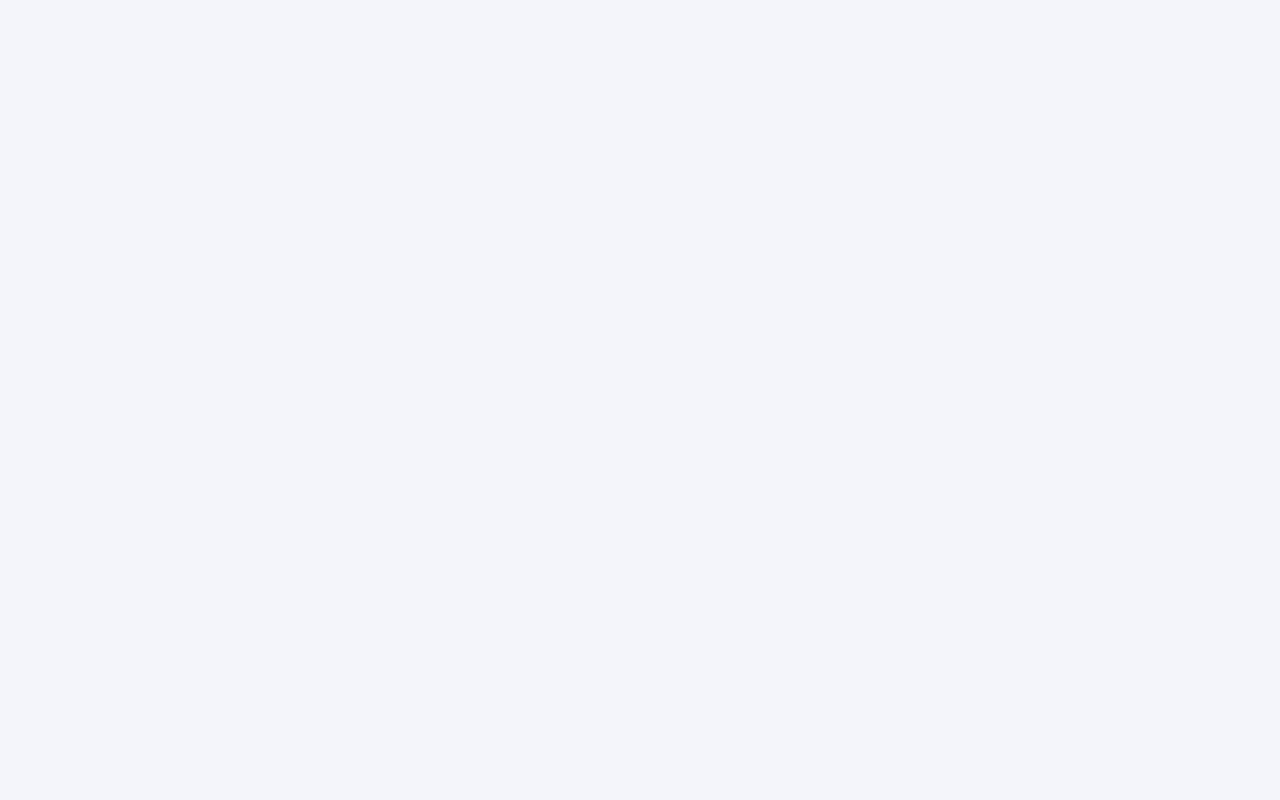
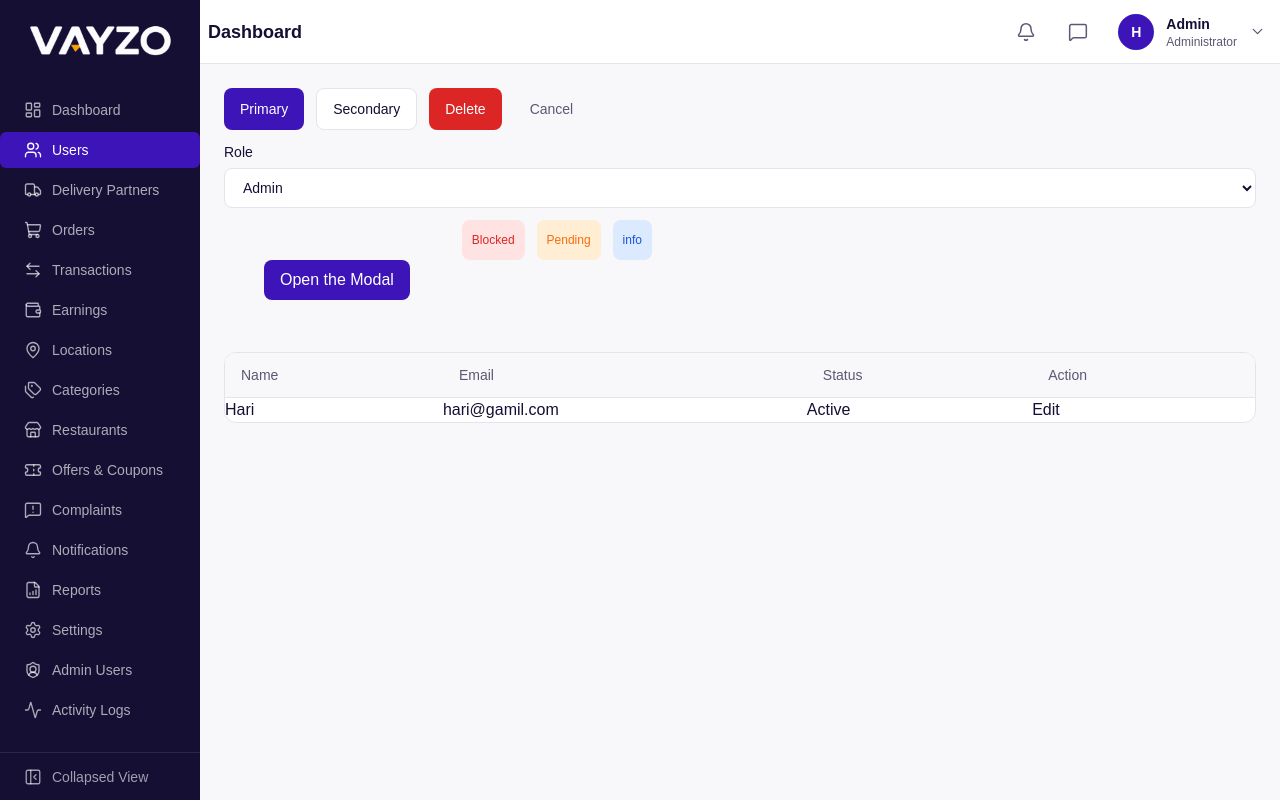
Before and after one commit to haripriyan-N/Vayzo_Project, a React (Vite) app: page /admin/Users in a window 1280 px wide. Before the commit this address had no page. Built offline with nearby package versions, Linux system fonts and the light colour scheme.

Commit message:
feat: implement application shell components and initial styling

```diff
--- a/src/App.jsx
+++ b/src/App.jsx
@@ -38,49 +38,50 @@ function App() {
         <Route path="/forgetpassword" element={<ForgetPassword />} />
 
         <Route path="/admin" element={<AdminLayout />}>
+          <Route path="dashboard" element={<Dashboard />} />
           <Route
-            path="dashboard"
-            element={<Dashboard />}
-            // <div className="flex flex-wrap gap-3 p-6">
-            //   <Button>Primary</Button>
-            //   <Button variant="secondary">Secondary</Button>
-            //   <Button variant="danger">Delete</Button>
-            //   <Button variant="ghost">Cancel</Button>
-            //   <Select id="role" label="Role">
-            //     <option value="admin">Admin</option>
-            //     <option value="manager">Manager</option>
-            //     <option value="staff">Staff</option>
-            //   </Select>
-            //   <div className="p-10">
-            //     <button
-            //       type="button"
-            //       onClick={() => setIsModalOpen(true)}
-            //       className="rounded-lg bg-primary px-4 py-2 text-white"
-            //       children={"Open the Modal"}
-            //     ></button>
+            path="Users"
+            element={
+              <div className="flex flex-wrap gap-3 p-6">
+                <Button>Primary</Button>
+                <Button variant="secondary">Secondary</Button>
+                <Button variant="danger">Delete</Button>
+                <Button variant="ghost">Cancel</Button>
+                <Select id="role" label="Role">
+                  <option value="admin">Admin</option>
+                  <option value="manager">Manager</option>
+                  <option value="staff">Staff</option>
+                </Select>
+                <div className="p-10">
+                  <button
+                    type="button"
+                    onClick={() => setIsModalOpen(true)}
+                    className="rounded-lg bg-primary px-4 py-2 text-white"
+                    children={"Open the Modal"}
+                  ></button>
 
-            //     <Modal
-            //       isOpen={isModalOpen}
-            //       onClose={() => setIsModalOpen(false)}
-            //       title="Test Modal"
-            //     >
-            //       <p className="text-foreground">Modal is working!</p>
-            //     </Modal>
-            //   </div>
+                  <Modal
+                    isOpen={isModalOpen}
+                    onClose={() => setIsModalOpen(false)}
+                    title="Test Modal"
+                  >
+                    <p className="text-foreground">Modal is working!</p>
+                  </Modal>
+                </div>
 
-            //   <Badge variant="danger" children={"Blocked"}></Badge>
-            //   <Badge variant="warning" children={"Pending"}></Badge>
-            //   <Badge variant="info" children={"info"}></Badge>
-            //   <Table headers={["Name", "Email", "Status", "Action"]}>
-            //     <tr>
-            //       <td children={users.Name}></td>
-            //       <td children={users.Email}></td>
-            //       <td children={users.Status}></td>
-            //       <td children={users.Action}></td>
-            //     </tr>
-            //   </Table>
-            // </div>
-            // }
+                <Badge variant="danger" children={"Blocked"}></Badge>
+                <Badge variant="warning" children={"Pending"}></Badge>
+                <Badge variant="info" children={"info"}></Badge>
+                <Table headers={["Name", "Email", "Status", "Action"]}>
+                  <tr>
+                    <td children={users.Name}></td>
+                    <td children={users.Email}></td>
+                    <td children={users.Status}></td>
+                    <td children={users.Action}></td>
+                  </tr>
+                </Table>
+              </div>
+            }
           />
         </Route>
       </Routes>
--- a/src/components/layout/Header.jsx
+++ b/src/components/layout/Header.jsx
@@ -1,18 +1,33 @@
-import { Menu } from "lucide-react";
+import { Menu, Bell, MessageSquare, ChevronDown } from "lucide-react";
+import { useState } from "react";
+import { useLocation } from "react-router-dom";
+import { navigationItems } from "../../constants/navigation";
 function Header({ onMenuClick }) {
+  const location = useLocation();
+
+  const currentPage = navigationItems.find(
+    (item) => item.path === location.pathname,
+  );
+
+  const pageTitle = currentPage?.label || "Dashboard";
+  const [isProfileOpen, setIsProfileOpen] = useState(false);
   return (
-    <header className="flex h-16 items-center justify-between border-b border-border bg-surface px-4 sm:px-6">
+    <header className="flex h-16 items-center justify-between border-b border-border bg-surface lg:px-2">
       <button
         type="button"
         onClick={onMenuClick}
-        className="rounded-lg p-2 text-muted hover:bg-primary-light hover:text-primary lg:hidden"
+        className="rounded-lg px-1 text-muted hover:text-primary lg:hidden"
         aria-label="Open navigation"
       >
         <Menu size={25} strokeWidth={2.8} />
       </button>
 
-      <div className="hidden sm:block">
-        <p className="text-sm text-muted">Welcome back</p>
+      <div>
+        <p className="text-lg font-semibold text-foreground">{pageTitle}</p>
+
+        {pageTitle !== "Dashboard" && (
+          <p className="text-xs text-muted">Dashboard &gt; {pageTitle}</p>
+        )}
       </div>
 
       <div className="ml-auto flex items-center gap-3 sm:gap-4">
@@ -21,19 +36,68 @@ function Header({ onMenuClick }) {
           className="rounded-lg p-2 text-muted transition hover:bg-primary-light hover:text-primary"
           aria-label="Notifications"
         >
-          🔔
+          <Bell size={20} strokeWidth={1.8} />
+        </button>
+        <button
+          type="button"
+          className="rounded-lg p-2 text-muted transition hover:bg-primary-light hover:text-primary"
+          aria-label="Messages"
+        >
+          <MessageSquare size={20} strokeWidth={1.8} />
         </button>
 
-        <div className="flex items-center gap-3">
-          <div className="flex h-9 w-9 items-center justify-center rounded-full bg-primary text-sm font-semibold text-white">
-            H
-          </div>
+        <div className="relative">
+          <button
+            type="button"
+            onClick={() => setIsProfileOpen((prev) => !prev)}
+            className="flex items-center gap-3 rounded-lg p-1.5 transition hover:bg-primary-light"
+            aria-label="Open profile menu"
+          >
+            <div className="flex h-9 w-9 items-center justify-center rounded-full bg-primary text-sm font-semibold text-white">
+              H
+            </div>
 
-          <div className="hidden sm:block">
-            <p className="text-sm font-semibold text-foreground">Admin</p>
+            <div className="hidden text-left sm:block">
+              <p className="text-sm font-semibold text-foreground">Admin</p>
+              <p className="text-xs text-muted">Administrator</p>
+            </div>
 
-            <p className="text-xs text-muted">Administrator</p>
-          </div>
+            <ChevronDown
+              size={17}
+              strokeWidth={1.8}
+              className={[
+                "hidden text-muted transition-transform duration-200 sm:block",
+                isProfileOpen ? "rotate-180" : "",
+              ].join(" ")}
+            />
+          </button>
+
+          {isProfileOpen && (
+            <div className="absolute right-0 top-full z-50 mt-2 w-48 rounded-lg border border-border bg-surface p-1 shadow-lg">
+              <button
+                type="button"
+                className="flex w-full items-center rounded-md px-3 py-2 text-sm text-foreground hover:bg-primary-light hover:text-primary"
+              >
+                Profile
+              </button>
+
+              <button
+                type="button"
+                className="flex w-full items-center rounded-md px-3 py-2 text-sm text-foreground hover:bg-primary-light hover:text-primary"
+              >
+                Settings
+              </button>
+
+              <div className="my-1 border-t border-border" />
+
+              <button
+                type="button"
+                className="flex w-full items-center rounded-md px-3 py-2 text-sm text-danger hover:bg-primary-light"
+              >
+                Sign out
+              </button>
+            </div>
+          )}
         </div>
       </div>
     </header>
--- a/src/components/layout/Sidebar.jsx
+++ b/src/components/layout/Sidebar.jsx
@@ -47,8 +47,8 @@ function Sidebar({ isOpen, onClose }) {
         {/* Logo */}
         <div
           className={[
-            "flex h-20 shrink-0 items-center",
-            isCollapsed ? "justify-center px-2" : "justify-between px-5",
+            "flex h-20 shrink-0 items-center ",
+            isCollapsed ? "justify-center px-2" : "gap-1.5",
           ].join(" ")}
         >
           <Link to="/admin" onClick={onClose}>
@@ -57,7 +57,7 @@ function Sidebar({ isOpen, onClose }) {
               alt="Vayzo"
               className={[
                 "h-auto transition-all duration-300",
-                isCollapsed ? "w-25" : "w-40 lg:w-50",
+                isCollapsed ? "w-25" : "w-50 ",
               ].join(" ")}
             />
           </Link>
@@ -67,7 +67,7 @@ function Sidebar({ isOpen, onClose }) {
             <button
               type="button"
               onClick={onClose}
-              className="rounded-md p-1.5 text-white/60 hover:bg-white/10 hover:text-white lg:hidden"
+              className="rounded-md  text-white/60  hover:text-white lg:hidden"
               aria-label="Close navigation"
             >
               <X size={25} strokeWidth={1.8} />
--- a/src/components/ui/Badge.jsx
+++ b/src/components/ui/Badge.jsx
@@ -10,7 +10,7 @@ function Badge({ children, variant = "default", className = "" }) {
   return (
     <span
       className={[
-        "inline-flex items-center rounded-full px-2.5 py-1",
+        "inline-flex h-10 items-center rounded-lg px-2.5 py-1",
         "text-xs font-medium",
         variants[variant],
         className,
--- a/src/index.css
+++ b/src/index.css
@@ -1,6 +1,6 @@
     * {
-      margin: 0;
-      padding: 0;
+      /* margin: 0;
+      padding: 0; */
       box-sizing: border-box;
     }
 
--- a/src/main.jsx
+++ b/src/main.jsx
@@ -1,6 +1,6 @@
 import { StrictMode } from 'react'
 import { createRoot } from 'react-dom/client'
-import './index.css'
+// import './index.css'
 import App from './App.jsx'
 import "./styles/global.css";
 createRoot(document.getElementById('root')).render(
```
